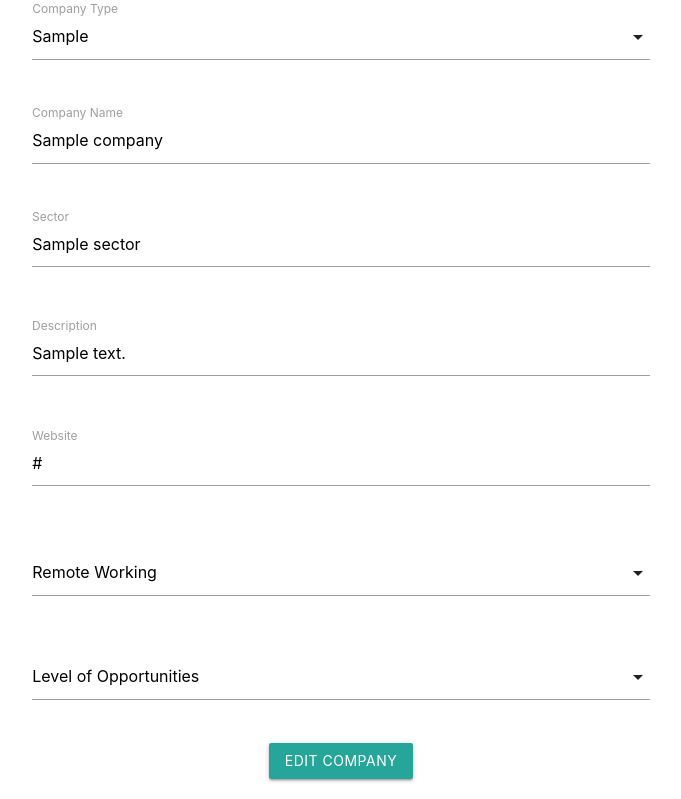
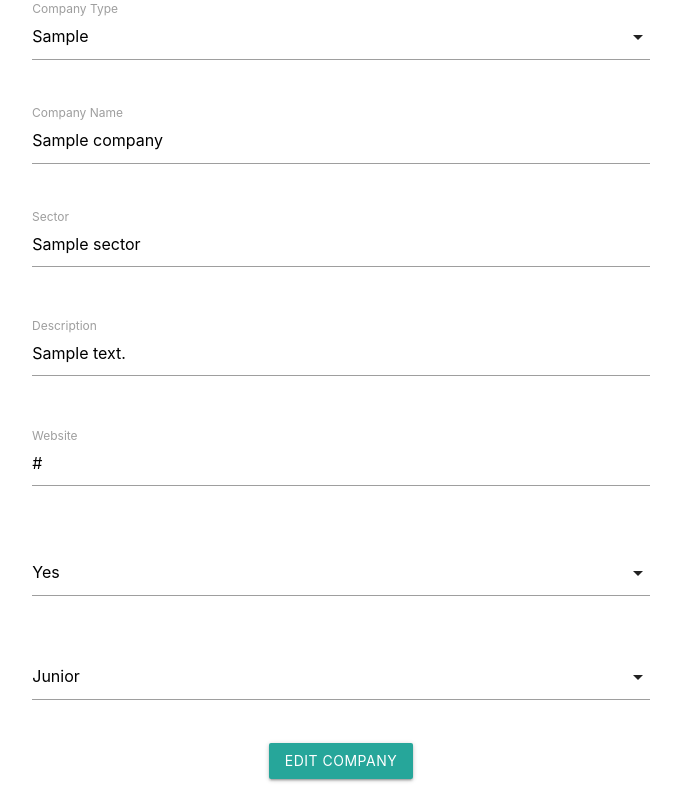
Before and after one commit to AMcCall22/company-suggestions, a Flask app: template templates/edit_company.html in a window 1280 px wide. Shown: the part 181-980 px from the top of the page, without its empty margins (299-980 px from the left). Run offline with Flask 2, Linux system fonts and the light colour scheme; the template is opened without the code that fills it: most values are stand-ins (such as "Sample title", 1, 10 or a date in 2020); some libraries are stand-ins or nearby versions.

Commit message:
remote/position level wired to edit form

```diff
--- a/templates/edit_company.html
+++ b/templates/edit_company.html
@@ -11,8 +11,8 @@
       <div class="input-field col s12">
         <select id="company_type" name="company_type" class="validate" required>
           <option value="" disabled>Change company type</option>
-          {% for company in company_type %} {% if company.company_type ==
-          company.company_type %}
+          {% for company in company_type %}
+            {% if company.company_type == company.company_type %}
           <option value="{{ company.company_type }}" selected
             >{{ company.company_type }}</option
           >
@@ -47,7 +47,9 @@
           name="sector"
           class="materialize-textarea validate"
           required
-        >{{ company.sector }}</textarea>
+        >
+{{ company.sector }}</textarea
+        >
         <label for="sector">Sector</label>
       </div>
     </div>
@@ -58,7 +60,10 @@
           id="description"
           name="description"
           class="materialize-textarea validate"
-          required>{{ company.description }}</textarea>
+          required
+        >
+{{ company.description }}</textarea
+        >
         <label for="description">Description</label>
       </div>
     </div>
@@ -70,7 +75,9 @@
           name="url"
           class="materialize-textarea validate"
           required
-        >{{ company.url }}</textarea>
+        >
+{{ company.url }}</textarea
+        >
         <label for="url">Website</label>
       </div>
     </div>
@@ -78,7 +85,7 @@
     <div class="row">
       <div class="input-field col s12">
         <select id="remote" name="remote">
-          <option value="" disabled selected>Remote Working</option>
+          <option  value="{{ company.remote }}" disabled>Remote Working</option>
           <option value="Yes">Yes</option>
           <option value="No">No</option>
           <option value="Sometimes">Sometimes</option>
@@ -93,7 +100,7 @@
 "
           name="level_of_positions"
         >
-          <option value="" disabled selected>Level of Opportunities</option>
+          <option value="{{ company.level_of_positions }}" disabled>Level of Opportunities</option>
           <option value="Junior">Junior</option>
           <option value="Mid">Mid</option>
           <option value="Senior">Senior</option>
```
